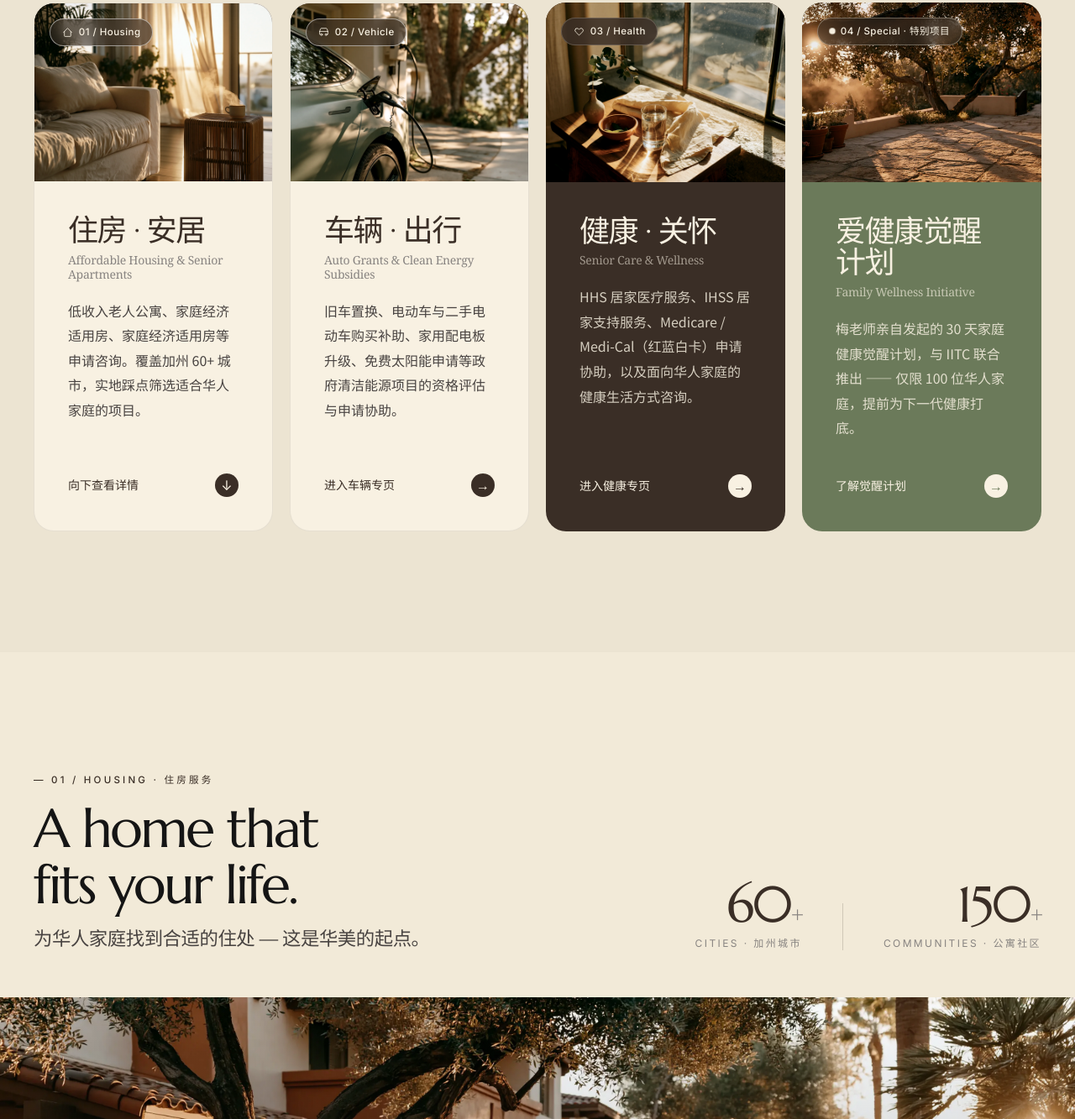
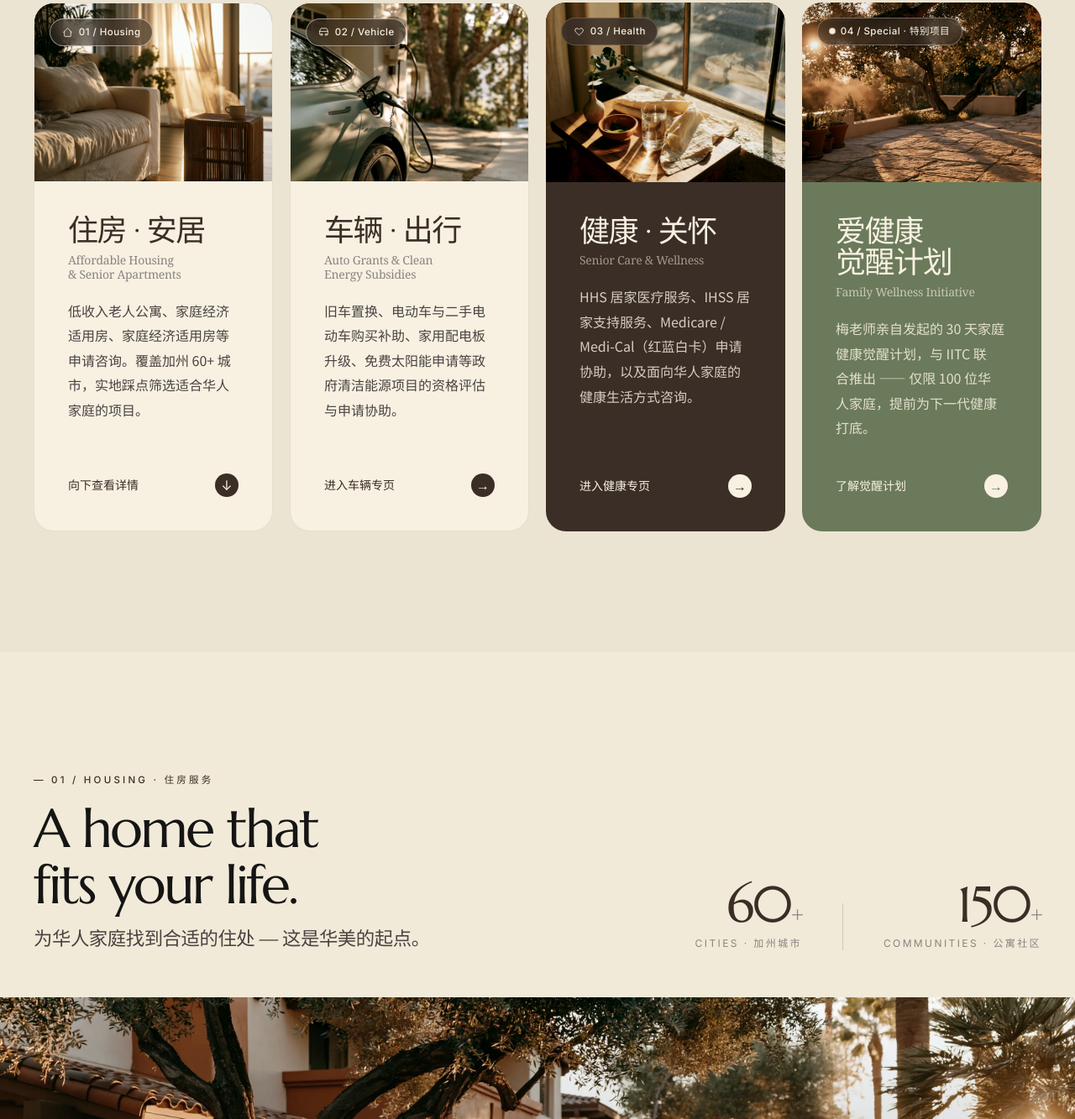
Before and after one commit to quqi0714/HM-Service, a plain HTML site: page index.html in a window 1280 px wide. Shown: the part 2484-3817 px from the top of the page at 84% size. Drawn offline with Linux system fonts and the light colour scheme.

Commit message:
CJK 排版孤字修复：引入 text-wrap balance/pretty + .nowrap 工具类
行业标准方案（2024+ CSS）：
- text-wrap: balance — 让浏览器自动均衡短标题换行（避免末行 1-2 字）
- text-wrap: pretty — 段落最后几行均衡（不会有孤行）
- 浏览器支持：iOS Safari 17.5+ / Chrome 114+ / Firefox 121+ — 我们目标用户全覆盖

应用到 5 个页面（包括 index）：
- .display / h1-h4 → text-wrap: balance（标题）
- .display-cn → text-wrap: balance（中文标题）
- .body-cn / p → text-wrap: pretty（段落）

补充 .nowrap 工具类用于"绑定关键短语"（手动控制 hard case）：
- index.html "三大业务板块 + 一项特别项目 · <span class=nowrap>共同的标准</span>"
- index.html "为华人家庭找到合适的住处 — <span class=nowrap>这是华美的起点</span>"

桌面端零影响（text-wrap 在大屏一般不触发，因为单行能装下所有文字）。
若后续发现其他孤字案例，可用同样的 .nowrap 工具类继续修。

```diff
--- a/index.html
+++ b/index.html
@@ -465,10 +465,14 @@
         }
         .wechat-modal-card .btn-row .secondary:hover { border-color: var(--forest); color: var(--forest); }
 
-        .display    { font-family: 'Marcellus', 'Noto Serif SC', Georgia, serif; font-weight: 400; letter-spacing: -.04em; line-height: 1.05; }
-        .display-cn { font-family: 'Noto Serif SC', Georgia, serif; font-weight: 400; letter-spacing: -.02em; line-height: 1.2; }
+        .display    { font-family: 'Marcellus', 'Noto Serif SC', Georgia, serif; font-weight: 400; letter-spacing: -.04em; line-height: 1.05; text-wrap: balance; }
+        .display-cn { font-family: 'Noto Serif SC', Georgia, serif; font-weight: 400; letter-spacing: -.02em; line-height: 1.2; text-wrap: balance; }
         .eyebrow    { font-family: 'Inter', sans-serif; font-weight: 500; font-size: .72rem; letter-spacing: .28em; text-transform: uppercase; }
-        .body-cn    { font-family: 'Noto Sans SC', sans-serif; font-weight: 400; }
+        .body-cn    { font-family: 'Noto Sans SC', sans-serif; font-weight: 400; text-wrap: pretty; }
+        h1, h2, h3, h4 { text-wrap: balance; }
+        p { text-wrap: pretty; }
+        /* 工具类：禁止短语内部断行（用于"共同的标准"这种关键词组） */
+        .nowrap { white-space: nowrap; }
         .stat-num   { font-family: 'Marcellus', 'Noto Serif SC', serif; font-weight: 400; font-feature-settings: 'tnum'; letter-spacing: -.04em; line-height: 1; }
 
         /* ========= NAV ========= */
@@ -1495,7 +1499,7 @@
                 <h2 class="display mt-4" style="font-size: clamp(2rem, 4.4vw, 3.8rem); color:var(--ink);">
                     Three pillars,<br>plus one initiative.
                 </h2>
-                <p class="display-cn mt-4" style="font-size:1.4rem; color:var(--ink-2);">三大业务板块 + 一项特别项目 · 共同的标准</p>
+                <p class="display-cn mt-4" style="font-size:1.4rem; color:var(--ink-2);">三大业务板块 + 一项特别项目 · <span class="nowrap">共同的标准</span></p>
             </div>
             <div class="lg:col-span-4 lg:col-start-9 flex items-end">
                 <p class="body-cn text-base md:text-lg leading-[1.95]" style="color:var(--ink-2);">
@@ -1607,7 +1611,7 @@
                 <h2 class="display mt-4" style="font-size: clamp(2.2rem, 5vw, 4.4rem); color:var(--ink);">
                     A home that<br>fits your life.
                 </h2>
-                <p class="display-cn mt-4" style="font-size:1.4rem; color:var(--ink-2);">为华人家庭找到合适的住处 — 这是华美的起点。</p>
+                <p class="display-cn mt-4" style="font-size:1.4rem; color:var(--ink-2);">为华人家庭找到合适的住处 — <span class="nowrap">这是华美的起点</span>。</p>
             </div>
             <div class="flex items-end gap-8 lg:gap-12 text-right">
                 <div>
```
Also changed, not shown: health.html (+6 -3 lines), love-health.html (+6 -3 lines), selected.html (+6 -3 lines), vehicle.html (+6 -3 lines).
